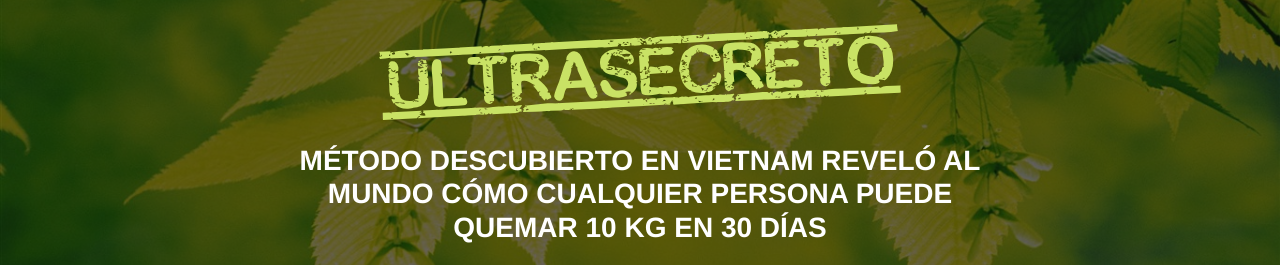
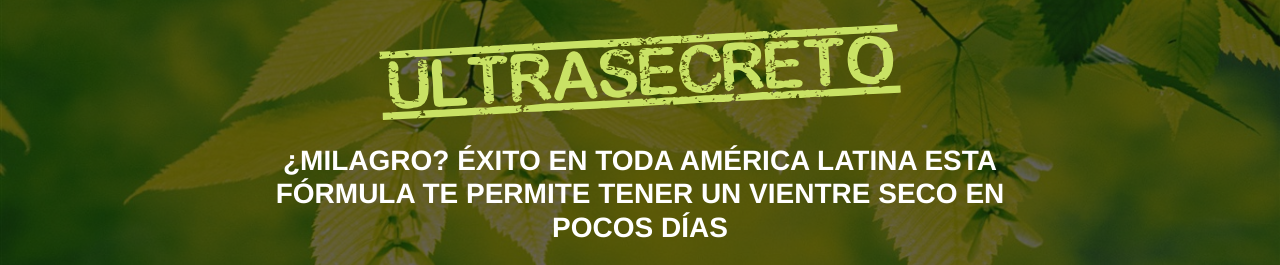
Before and after one commit to AlbertoCaio/panzamuerta.online, a plain HTML site: page index.html in a window 1280 px wide. Shown: the top 265 px of the page. Drawn offline with nearby package versions, Linux system fonts and the light colour scheme; grey boxes are pictures that could not be loaded; a script that the page names is missing.

Commit message:
Update index.html

```diff
--- a/index.html
+++ b/index.html
@@ -59,7 +59,7 @@
             <img class="img-fluid" src="./assets/img/ultrasecreto.svg">
 
             <!-- Headline -->
-            <h3 class="my-4"><b>MÉTODO DESCUBIERTO EN VIETNAM REVELÓ AL MUNDO CÓMO CUALQUIER PERSONA PUEDE QUEMAR 10 KG EN 30 DÍAS</b></h3>
+            <h3 class="my-4"><b>¿MILAGRO? ÉXITO EN TODA AMÉRICA LATINA ESTA FÓRMULA TE PERMITE TENER UN VIENTRE SECO EN POCOS DÍAS</b></h3>
 
             <!-- VSL -->
             <div id="vid_62cc9b345c5d42000dd877a2" style="position:relative;width:100%;padding: 56.25% 0 0;"><img id="thumb_62cc9b345c5d42000dd877a2" src="https://images.converteai.net/112bec7b-9a40-4dfa-ab73-c2e451792fb7/players/62cc9b345c5d42000dd877a2/thumbnail.jpg" style="position:absolute;top:0;left:0;width:100%;height:100%;object-fit:cover;display:block;"><div id="backdrop_62cc9b345c5d42000dd877a2" style="position:absolute;top:0;width:100%;height:100%;-webkit-backdrop-filter:blur(5px);backdrop-filter:blur(5px);"></div></div><script type="text/javascript" id="scr_62cc9b345c5d42000dd877a2">var s=document.createElement("script");s.src="https://scripts.converteai.net/112bec7b-9a40-4dfa-ab73-c2e451792fb7/players/62cc9b345c5d42000dd877a2/player.js",s.async=!0,document.head.appendChild(s);</script>
```
